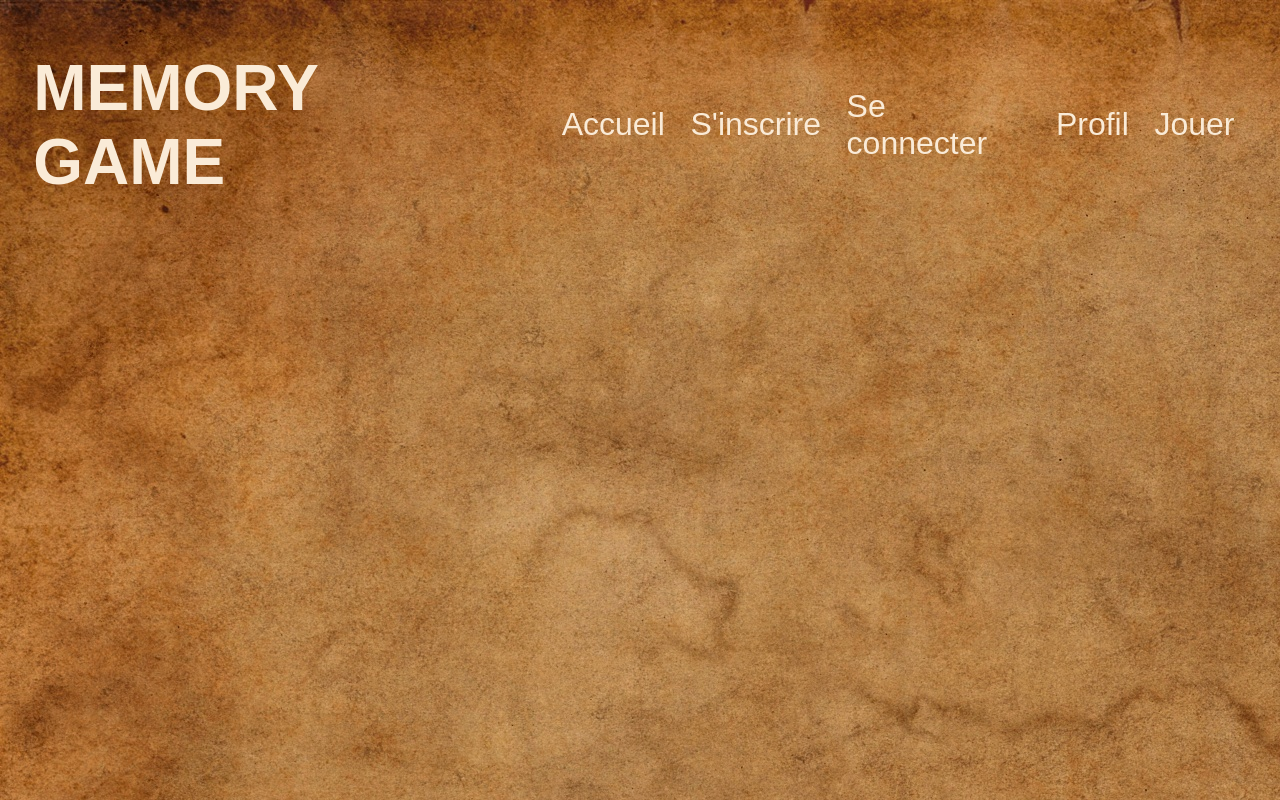
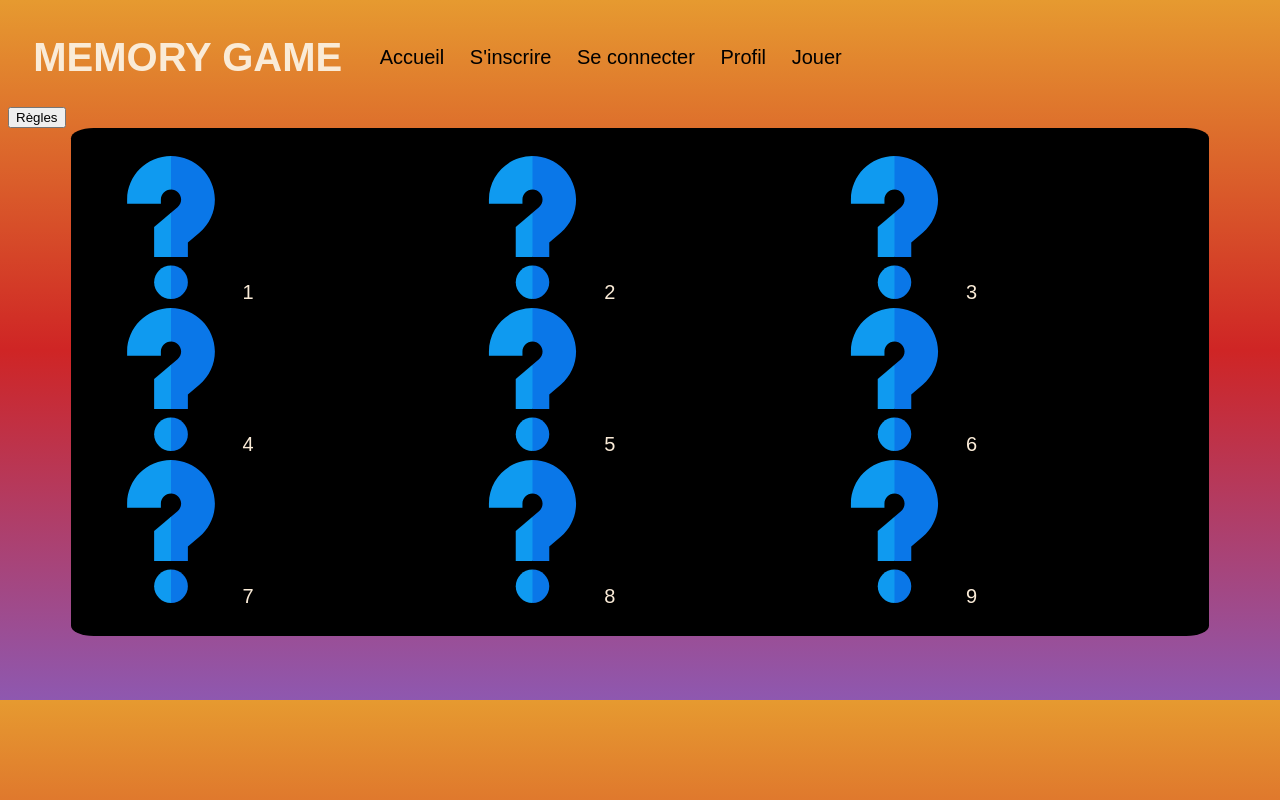
Before and after one commit to Saya-aa/Eni-Memory-Jade, a plain HTML site: page jouer.html in a window 1280 px wide. Drawn offline with Linux system fonts and the light colour scheme.

Commit message:
fin base css + initialisation jeu html

```diff
--- a/jouer.html
+++ b/jouer.html
@@ -17,6 +17,26 @@
         <a href="jouer.html">Jouer</a>
       </nav>
     </div>
-    <!--faire un bouton regle ??-->
+    <!--faire un bouton regle ?? pop over?-->
+    <button>Règles</button>
+    <div class="blackBox">
+      <table>
+        <tr>
+          <td><img src="ressources/question.svg" alt="carte caché" />1</td>
+          <td><img src="ressources/question.svg" alt="carte caché" />2</td>
+          <td><img src="ressources/question.svg" alt="carte caché" />3</td>
+        </tr>
+        <tr>
+          <td><img src="ressources/question.svg" alt="carte caché" />4</td>
+          <td><img src="ressources/question.svg" alt="carte caché" />5</td>
+          <td><img src="ressources/question.svg" alt="carte caché" />6</td>
+        </tr>
+        <tr>
+          <td><img src="ressources/question.svg" alt="carte caché" />7</td>
+          <td><img src="ressources/question.svg" alt="carte caché" />8</td>
+          <td><img src="ressources/question.svg" alt="carte caché" />9</td>
+        </tr>
+      </table>
+    </div>
   </body>
 </html>
--- a/style.css
+++ b/style.css
@@ -1,13 +1,22 @@
 body {
+  background: #8e58b0;
+  background-repeat: no-repeat;
+  background-attachment: fixed;
+  min-height: 100%;
+  background: linear-gradient(
+    360deg,
+    rgba(142, 88, 176, 1) 0%,
+    rgba(207, 37, 37, 1) 50%,
+    rgba(230, 154, 48, 1) 100%
+  );
   color: antiquewhite;
   font-family: Copperplate, Papyrus, fantasy;
-  background-image: url("ressources/background_paper.png");
-  font-size: 2.5vw;
 }
 
+/*color*/
 a {
   cursor: pointer;
-  color: antiquewhite;
+  color: rgb(0, 0, 0);
   text-decoration: none;
   padding: 1vw;
 }
@@ -23,10 +32,8 @@ nav {
   padding: 2%;
 }
 
-/*TROUVER IMG BACKGROUND*/
 .entete {
-  font-size: clamp(3vw 4vw);
-  background-image: url();
+  font-size: 20px;
   display: flex;
   align-items: center;
   list-style-type: none;
@@ -44,7 +51,19 @@ img {
   align-items: center;
 }
 
-input {
-  background: none;
-  color: antiquewhite;
+.blackBox {
+  background-color: black;
+  border-style: none;
+  border-radius: 2%;
+  font-size: 20px;
+  margin: 5%;
+  margin-top: 0%;
+  padding: 2%;
 }
+
+legend {
+  text-decoration-line: underline;
+  text-decoration-thickness: 5%;
+  text-align: center;
+  font-size: 40px;
+}
--- /dev/null
+++ b/style2.css
@@ -0,0 +1,50 @@
+body {
+  color: antiquewhite;
+  font-family: Copperplate, Papyrus, fantasy;
+  background-image: url("ressources/background_paper.png");
+  font-size: 2.5vw;
+}
+
+a {
+  cursor: pointer;
+  color: antiquewhite;
+  text-decoration: none;
+  padding: 1vw;
+}
+
+a:hover {
+  color: rgb(216, 150, 28);
+}
+
+nav {
+  display: flex;
+  align-items: center;
+  list-style-type: none;
+  padding: 2%;
+}
+
+/*TROUVER IMG BACKGROUND*/
+.entete {
+  font-size: clamp(3vw 4vw);
+  background-image: url();
+  display: flex;
+  align-items: center;
+  list-style-type: none;
+  padding-left: 2%;
+}
+
+img {
+  max-height: 40%;
+  max-width: 40%;
+}
+
+.bottom {
+  display: flex;
+  flex-direction: column;
+  align-items: center;
+}
+
+input {
+  background: none;
+  color: antiquewhite;
+}
```
Also changed, not shown: connection.html (+1 -1 lines), index.html (+6 -4 lines), inscription.html (+1 -1 lines), profil.html (+1 -1 lines).
